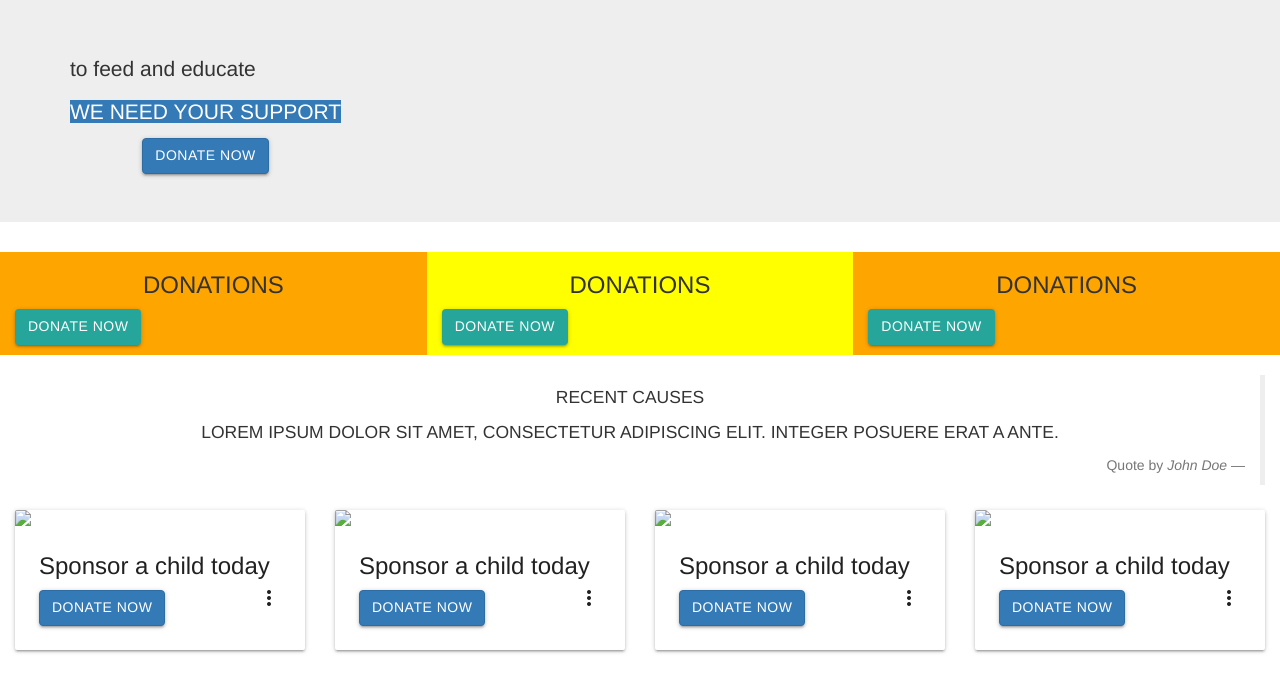
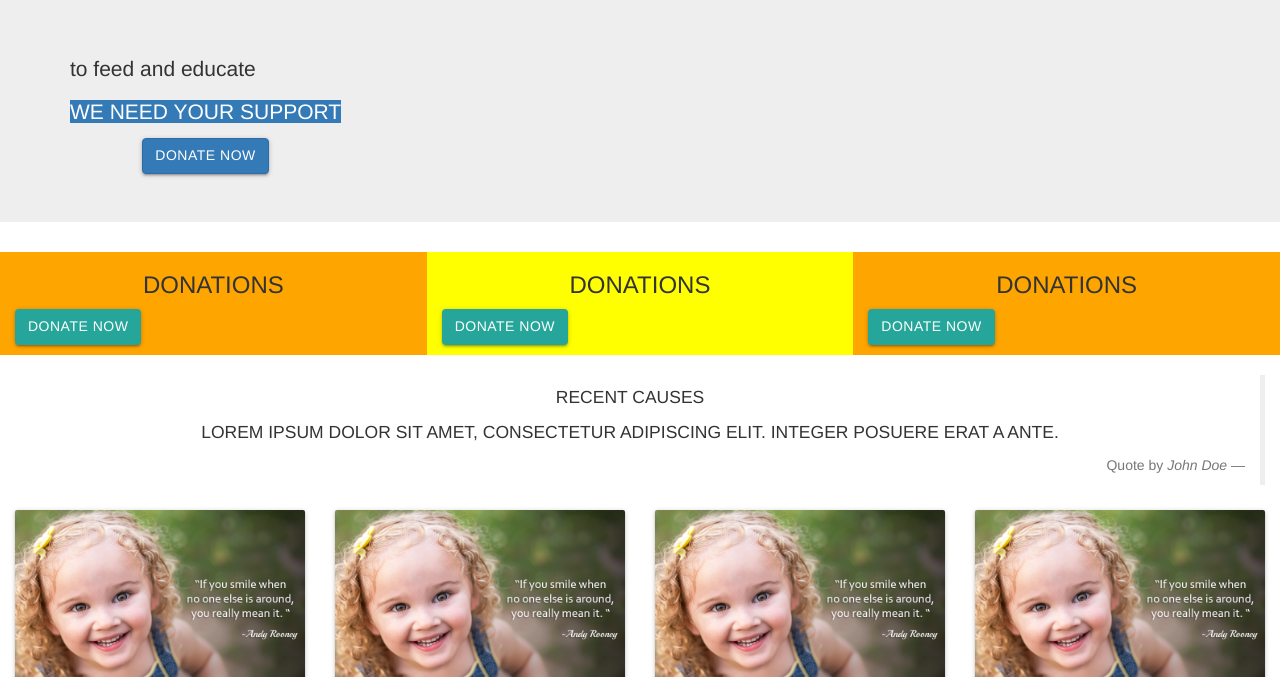
Before and after one commit to goyalnishant/2018201038, a plain HTML site: page index.html in a window 1280 px wide. Shown: the part 123-800 px from the top of the page. Drawn offline with nearby package versions, Linux system fonts and the light colour scheme.

Commit message:
image added

```diff
--- a/index.html
+++ b/index.html
@@ -92,7 +92,7 @@
 
  <div class="card">
    <div class="card-image waves-effect waves-block waves-light">
-      <img class="activator" src="/home/nishant/Desktop/Quote-6.jpg">
+      <img class="activator" src="Quote-6.jpg">
    </div>
    <div class="card-content">
      <span class="card-title activator grey-text text-darken-4">Sponsor a child today<i class="material-icons right">more_vert</i></span>
@@ -104,7 +104,7 @@
     <div class="col-sm-3 col-md-6 col-lg-3" >
       <div class="card">
         <div class="card-image waves-effect waves-block waves-light">
-           <img class="activator" src="/home/nishant/Desktop/Quote-6.jpg">
+           <img class="activator" src="Quote-6.jpg">
         </div>
         <div class="card-content">
           <span class="card-title activator grey-text text-darken-4">Sponsor a child today<i class="material-icons right">more_vert</i></span>
@@ -116,7 +116,7 @@
     <div class="col-sm-3 col-md-6 col-lg-3" >
       <div class="card">
         <div class="card-image waves-effect waves-block waves-light">
-           <img class="activator" src="/home/nishant/Desktop/Quote-6.jpg">
+           <img class="activator" src="Quote-6.jpg">
         </div>
         <div class="card-content">
           <span class="card-title activator grey-text text-darken-4">Sponsor a child today<i class="material-icons right">more_vert</i></span>
@@ -128,15 +128,21 @@
    <div class="col-sm-3 col-md-6 col-lg-3">
      <div class="card">
        <div class="card-image waves-effect waves-block waves-light">
-          <img class="activator" src="/home/nishant/Desktop/Quote-6.jpg">
+          <img class="activator" src="Quote-6.jpg">
        </div>
        <div class="card-content">
          <span class="card-title activator grey-text text-darken-4">Sponsor a child today<i class="material-icons right">more_vert</i></span>
          <p> <a href="#" class="btn btn-primary">DONATE NOW</a></p>
        </div>
       </div>
+   </div>
+</div>
+</div>
+
+<div class="container">
+  <div class="row">
+
   </div>
-</div>
 </div>
    </body>
  </html>
```
Also changed, not shown: Quote-6.jpg (added).
